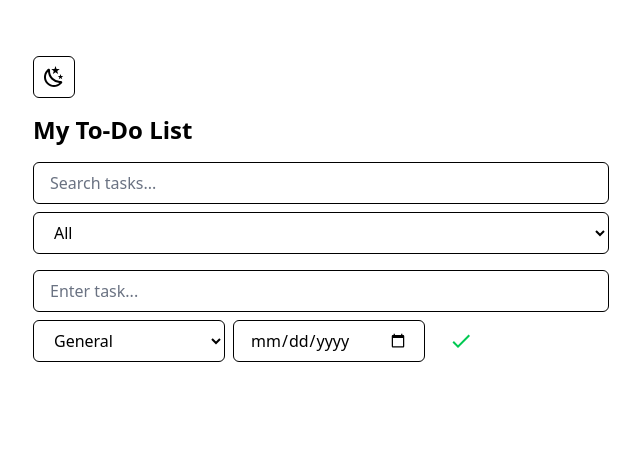
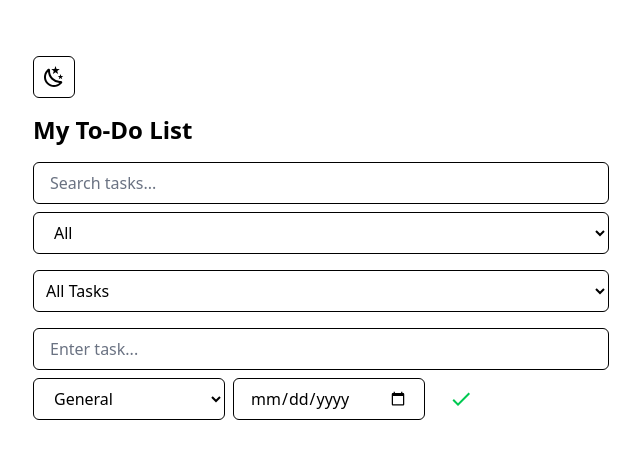
Before and after one commit to Stretsh/two-due, a Vue app: page / in a window 1280 px wide. Shown: the top 458 px of the page, without its empty margins (319-959 px from the left). Built offline with nearby package versions, Linux system fonts and the light colour scheme.

Commit message:
Implements Advanced Filtering (Completed/Pending)

```diff
--- a/src/stores/taskStore.js
+++ b/src/stores/taskStore.js
@@ -13,6 +13,8 @@ export const useTaskStore = defineStore('taskStore', () => {
     category: 'General',
     dueDate: '',
   })
+
+  const filterStatus = ref('All') // Options: 'All', 'Completed', 'Pending'
 
   onMounted(() => {
     const storedTasks = localStorage.getItem('tasks')
@@ -32,7 +34,11 @@ export const useTaskStore = defineStore('taskStore', () => {
     return tasks.value.filter(task => {
       const matchesSearch = task.text.toLowerCase().includes(searchQuery.value.toLowerCase())
       const matchesCategory = selectedCategory.value === 'All' || task.category === selectedCategory.value
-      return matchesSearch && matchesCategory
+      const matchesFilterStatus =
+        filterStatus.value === 'All' ||
+        (filterStatus.value === 'Completed' && task.completed) ||
+        (filterStatus.value === 'Pending' && !task.completed)
+      return matchesSearch && matchesCategory && matchesFilterStatus
     })
   })
 
@@ -46,7 +52,7 @@ export const useTaskStore = defineStore('taskStore', () => {
   }
 
   const resetTask = () => {
-    currentTask.value = JSON.parse(JSON.stringify(blankTask.value))
+    currentTask.value = { ...blankTask.value }
   }
 
   const getBlankTask = () => {
@@ -78,7 +84,7 @@ export const useTaskStore = defineStore('taskStore', () => {
   }, { deep: true })
 
   return {
-    tasks, editingTaskId, currentTask,
+    tasks, editingTaskId, currentTask, filterStatus,
     addTask, editTask, deleteTask, toggleTask, setEditingTask, cancelEditing, getBlankTask,
     searchQuery, selectedCategory, filteredTasks, }
 })
--- a/src/views/HomeView.vue
+++ b/src/views/HomeView.vue
@@ -46,6 +46,13 @@ onMounted(() => {
         <option>Personal</option>
         <option>Shopping</option>
       </select>
+
+      <select v-model="store.filterStatus"
+        class="w-full p-2 mb-4 border rounded-md dark:bg-gray-800 dark:border-gray-700 dark:text-white">
+        <option value="All">All Tasks</option>
+        <option value="Completed">Completed Tasks</option>
+        <option value="Pending">Pending Tasks</option>
+      </select>
       <TaskInput v-if="!store.editingTaskId"/>
       <TaskList/>
     </div>
```
